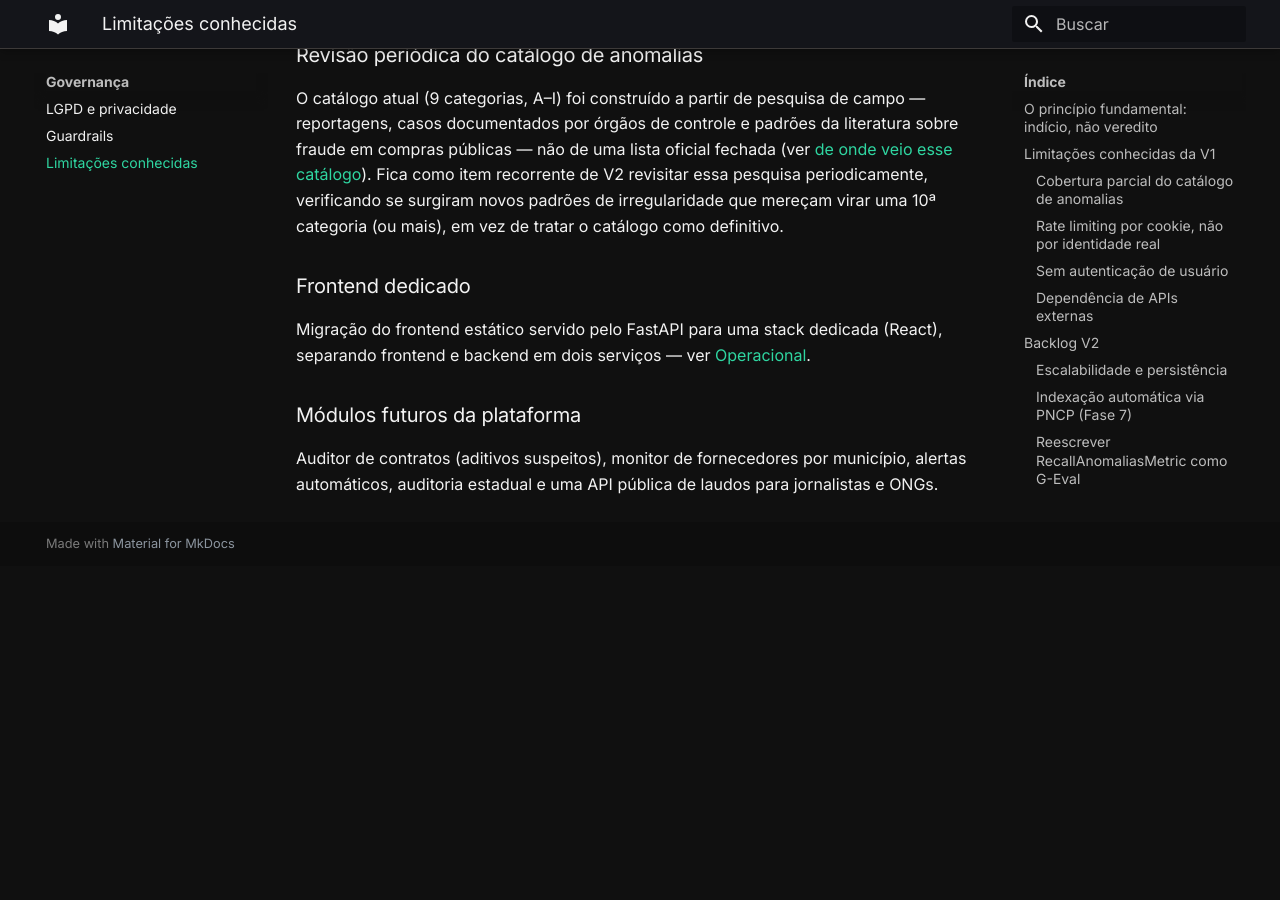
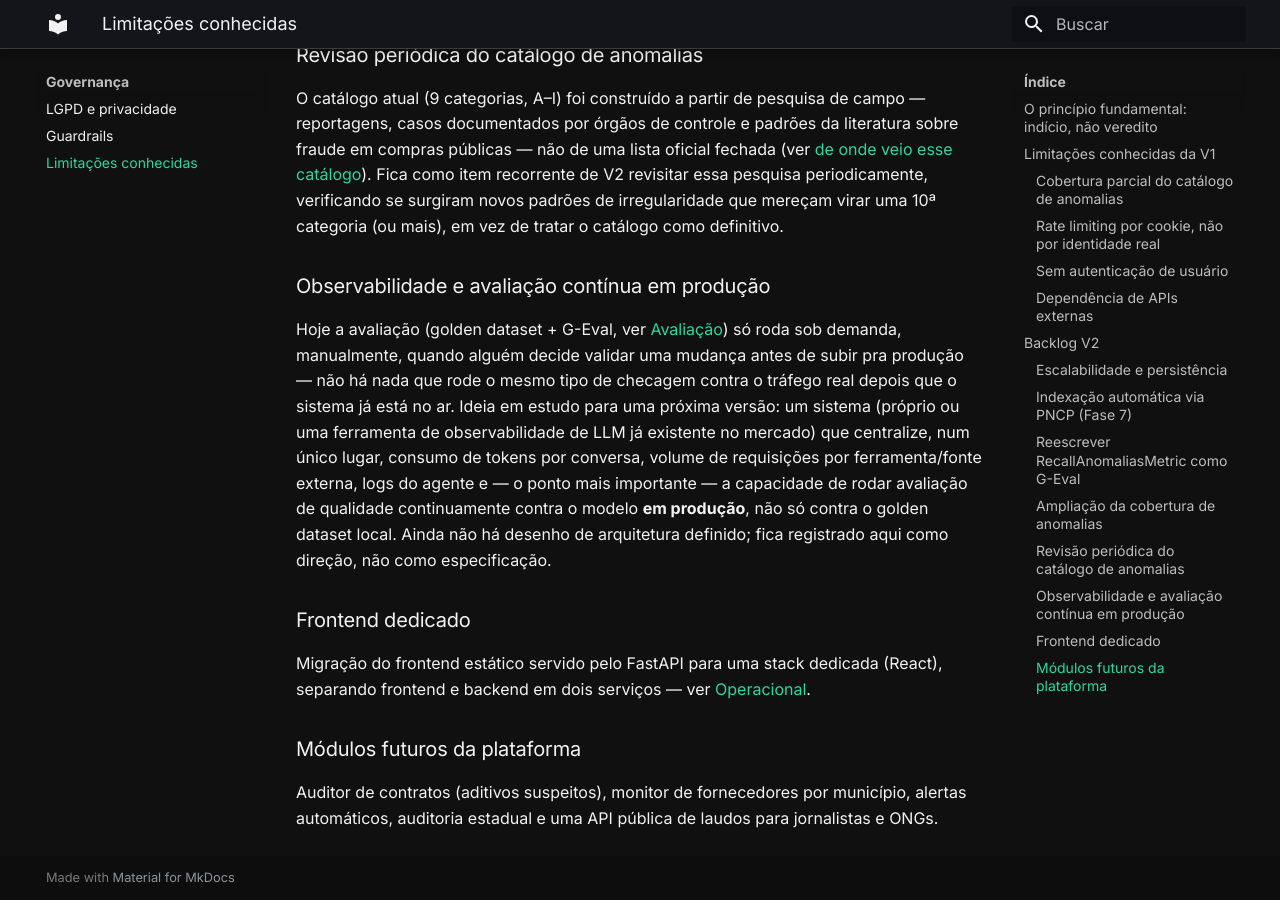
Before and after one commit to Moreira-89/auditor-cidadao, an MkDocs documentation site: the page built from docs/governanca/limitacoes.md, in a window 1280 px wide and 900 px high, scrolled down 2917 px. Built offline with MkDocs 1.6.1 and Material for MkDocs 9.7.7, drawn with Linux system fonts in a browser that asks for light colours; before the commit the page ends 3483 px from its top, so only the background shows below that.

Commit message:
feat(governanca): documenta ideia de observabilidade e avaliação contínua em produção
Adiciona uma seção de backlog V2 em docs/governanca/limitacoes.md e
um item no slide de próximos passos da apresentação: um sistema (em
estudo, sem arquitetura definida ainda) para centralizar consumo de
tokens, requisições e logs do agente, e permitir rodar a avaliação de
qualidade contra o modelo já em produção — não só sob demanda contra
o golden dataset local.

Co-Authored-By: Claude Sonnet 5 <noreply@anthropic.com>
Claude-Session: https://claude.ai/code/session_01WGvurxqjfAwJM8Vrxpx17i

```diff
--- a/docs/governanca/limitacoes.md
+++ b/docs/governanca/limitacoes.md
@@ -89,6 +89,17 @@ Fica como item recorrente de V2 revisitar essa pesquisa periodicamente, verifica
 novos padrões de irregularidade que mereçam virar uma 10ª categoria (ou mais), em vez de tratar o
 catálogo como definitivo.
 
+### Observabilidade e avaliação contínua em produção
+Hoje a avaliação (golden dataset + G-Eval, ver [Avaliação](../ia/avaliacao.md)) só roda sob demanda,
+manualmente, quando alguém decide validar uma mudança antes de subir pra produção — não há nada que
+rode o mesmo tipo de checagem contra o tráfego real depois que o sistema já está no ar. Ideia em
+estudo para uma próxima versão: um sistema (próprio ou uma ferramenta de observabilidade de LLM já
+existente no mercado) que centralize, num único lugar, consumo de tokens por conversa, volume de
+requisições por ferramenta/fonte externa, logs do agente e — o ponto mais importante — a capacidade
+de rodar avaliação de qualidade continuamente contra o modelo **em produção**, não só contra o
+golden dataset local. Ainda não há desenho de arquitetura definido; fica registrado aqui como
+direção, não como especificação.
+
 ### Frontend dedicado
 Migração do frontend estático servido pelo FastAPI para uma stack dedicada (React), separando
 frontend e backend em dois serviços — ver [Operacional](../operacional/index.md).
--- a/frontend/public/apresentacao/index.html
+++ b/frontend/public/apresentacao/index.html
@@ -631,6 +631,7 @@
                     <li data-reveal>Indexação manual → <strong>indexação automática via busca no PNCP</strong>.</li>
                     <li data-reveal>Autenticação de usuário — hoje a cota é por cookie de sessão, não por identidade.</li>
                     <li data-reveal>Expandir o golden dataset para <strong>30+ casos</strong> cobrindo as 9 categorias.</li>
+                    <li data-reveal><strong>Em estudo:</strong> sistema de observabilidade centralizando tokens, requisições e logs — com avaliação contínua do modelo já em produção, não só sob demanda.</li>
                 </ul>
             </div>
             <div class="split-visual" data-reveal>
```
